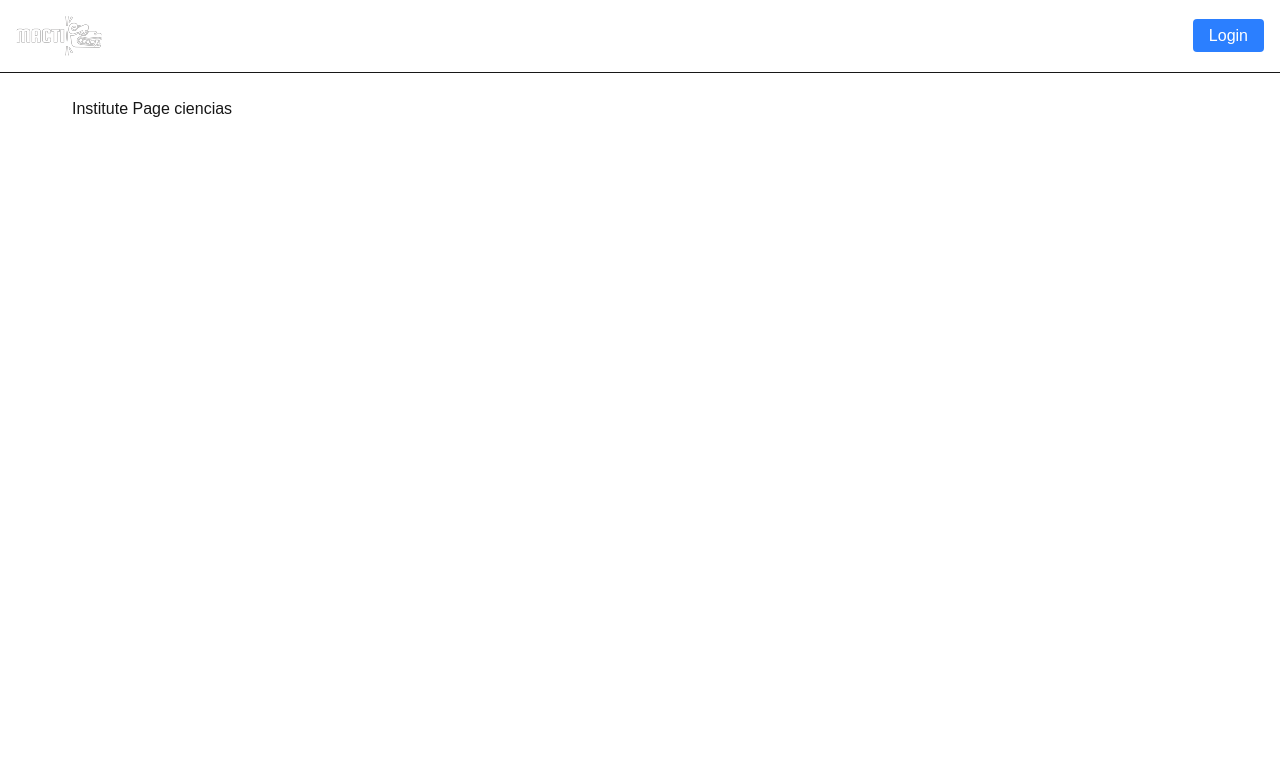
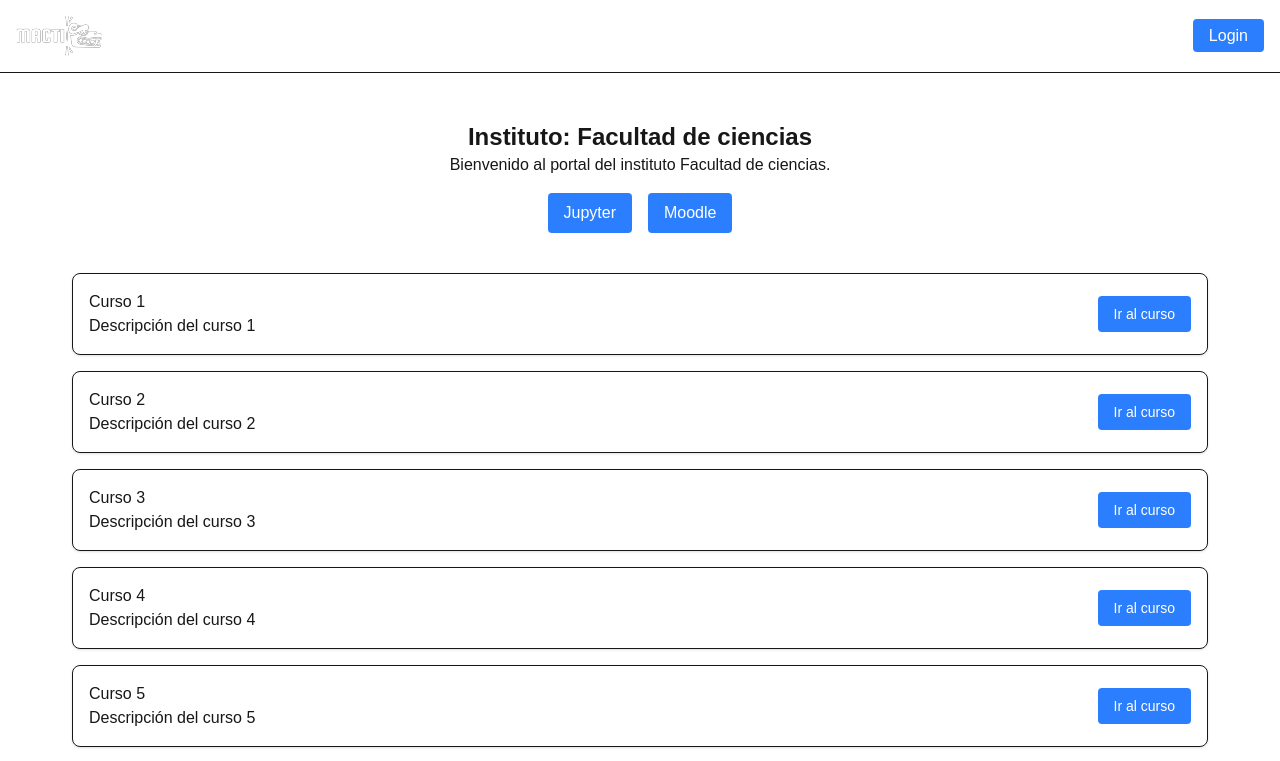
Before and after one commit to CarlosGunter/macti-frontend, a Next.js app: page /ciencias in a window 1280 px wide. Shown: the top 761 px of the page. Built offline with nearby package versions, Linux system fonts and the light colour scheme.

Commit message:
feat: se mejoró la página del instituto para incluir enlaces a Jupyter y Moodle, y se añadió la lista de cursos disponibles. Se actualizó el componente CourseCard para aceptar children y se modificó la página de perfil de usuario para incluir enlaces a solicitudes.

```diff
--- a/src/app/[institute]/page.tsx
+++ b/src/app/[institute]/page.tsx
@@ -1,13 +1,39 @@
+import CourseCard from "@/domains/courses/components/CourseCard";
+import { institutes } from "@/shared/config/institutes";
+import Link from "next/dist/client/link";
+
 interface InstitutePageProps {
   params: {
     institute: string;
   };
 }
 
-export default function InstitutePage({ params }: InstitutePageProps) {
-  const { institute } = params;
+export default async function InstitutePage({ params }: InstitutePageProps) {
+  const { institute } = await params;
 
   return (
-    <div>Institute Page {institute}</div>
+    <>
+      <div className="grid justify-center text-center p-6">
+        <h1 className="text-2xl font-bold">Instituto: {institutes[institute].name}</h1>
+        <p>Bienvenido al portal del instituto {institutes[institute].name}.</p>
+
+        <div className="flex justify-center gap-4 py-4">
+          <Link href='http://jupyter.org' className="px-4 py-2 bg-blue-500 text-white rounded">Jupyter</Link>
+          <Link href='http://moodle.org' className="px-4 py-2 bg-blue-500 text-white rounded">Moodle</Link>
+        </div>
+      </div>
+
+      <div className="grid gap-4">
+        {Array.from({ length: 10 }).map((_, index) => (
+          <CourseCard key={index}
+          title={`Curso ${index + 1}`}
+          description={`Descripción del curso ${index + 1}`} >
+            <Link href={`/${institute}/curso/${index + 1}`} className="px-4 py-2 bg-blue-500 text-white text-sm rounded">
+              Ir al curso
+            </Link>
+          </CourseCard>
+        ))}
+      </div>
+    </>
   );
 }
--- a/src/app/[institute]/perfil/page.tsx
+++ b/src/app/[institute]/perfil/page.tsx
@@ -1,4 +1,5 @@
 import CourseCard from "@/domains/courses/components/CourseCard";
+import Link from "next/link";
 
 interface PerfilPageProps {
   params: {
@@ -23,11 +24,12 @@ export default async function PerfilPage({ params }: PerfilPageProps) {
         <div className="grid grid-cols-1 gap-4">
           {Array.from({ length: 5 }).map((_, index) => (
             <CourseCard key={index}
-            id={`${index + 1}`}
             title={`Curso ${index + 1}`}
-            description={`Descripción del curso ${index + 1}`}
-            institute={institute}
-            />
+            description={`Descripción del curso ${index + 1}`} >
+              <Link href={`/${institute}/solicitudes/${index + 1}`} className="px-4 py-2 bg-blue-500 text-white rounded">
+                Solicitudes
+              </Link>
+            </CourseCard>
           ))}
         </div>
       </div>
--- a/src/domains/courses/components/CourseCard.tsx
+++ b/src/domains/courses/components/CourseCard.tsx
@@ -1,22 +1,19 @@
 interface CourseCardProps {
-  id: string;
+  children?: React.ReactNode;
   title: string;
   description: string;
-  institute: string;
 }
 
-export default function CourseCard({ id, title, description, institute }: CourseCardProps) {
+export default function CourseCard({ children, title, description }: CourseCardProps) {
 
   return (
-    <section className="flex justify-between w-full p-4 border rounded shadow">
+    <section className="flex justify-between w-full p-4 border rounded-lg shadow">
       <div>
         <h1>{title}</h1>
         <p>{description}</p>
       </div>
       <div className="flex gap-2 items-center">
-        <a href={`/${institute}/solicitudes/${id}`} className="px-4 py-2 bg-blue-500 text-white rounded">
-          Solicitudes
-        </a>
+        {children}
       </div>
     </section>
   );
--- a/src/domains/users/components/UserReqAccountCard.tsx
+++ b/src/domains/users/components/UserReqAccountCard.tsx
@@ -1,6 +1,6 @@
 export default function UserReqAccountCard() {
   return (
-    <section className="flex justify-between items-center w-full p-4 border rounded shadow gap-2">
+    <section className="flex justify-between items-center w-full p-4 border rounded-lg shadow gap-2">
       <div>
         <h1 className="text-sm">Nombre del Usuario</h1>
         <p className="text-xs">email@ejemplo.com</p>
```
